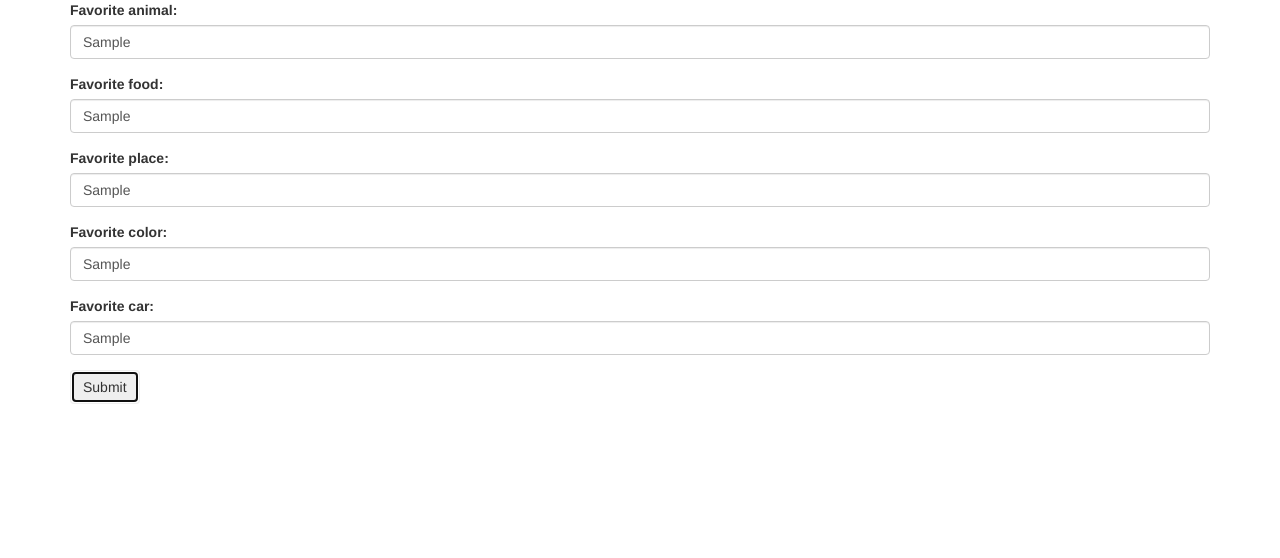
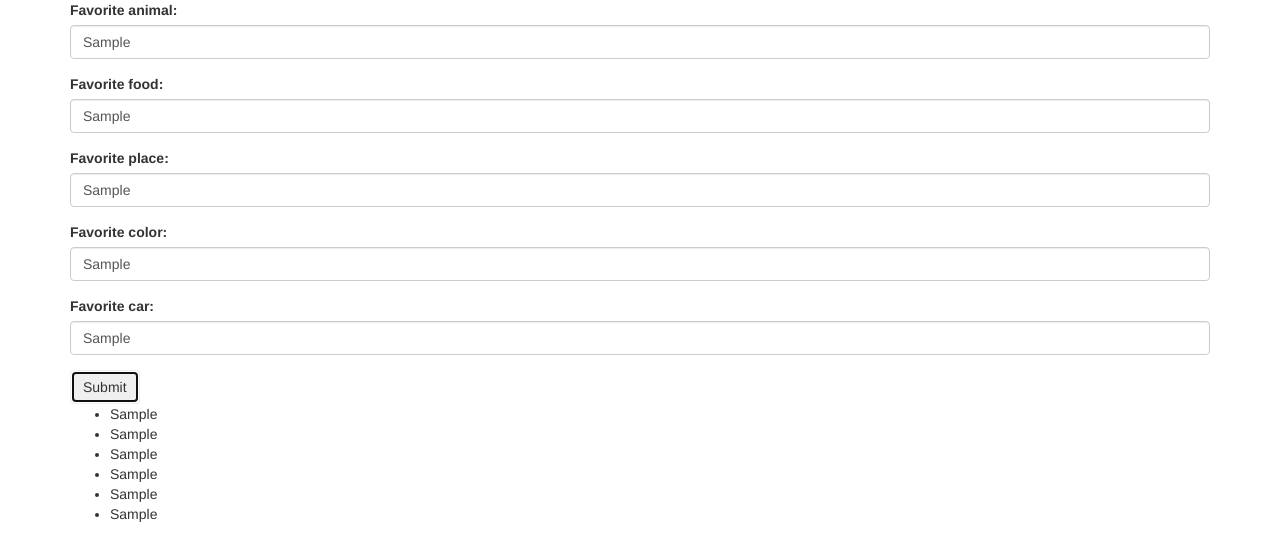
Before and after one commit to eshull/favorite-things, a plain HTML site: page index.html in a window 1280 px wide. Both pictures are taken after typing "Sample", "Sample", "Sample", "Sample", "Sample" into the empty fields and a click on the button "Submit". Drawn offline with nearby package versions, Linux system fonts and the light colour scheme.

Commit message:
add li elements to page from favorite things variable

```diff
--- a/index.html
+++ b/index.html
@@ -35,6 +35,11 @@
         </div>
         <button type="submit" class="btn">Submit</button>
       </form>
+      <div class="results">
+        <ul>
+
+        </ul>
+      </div>
     </div>
   </body>
 </html>
--- a/js/scripts.js
+++ b/js/scripts.js
@@ -17,7 +17,12 @@ $(function(){
     newArray.push(favoriteThings[1], favoriteThings[2], favoriteThings[4] );
 
 
-
+    $('.results ul').append("<li>" + favoriteThings[0] +  "</li>");
+    $('.results ul').append("<li>" + favoriteThings[1] +  "</li>");
+    $('.results ul').append("<li>" + favoriteThings[2] +  "</li>");
+    $('.results ul').append("<li>" + favoriteThings[3] +  "</li>");
+    $('.results ul').append("<li>" + favoriteThings[4] +  "</li>");
+    $('.results ul').append("<li>" + newArray[1] +  "</li>");
 
     alert(newArray);
 
```
